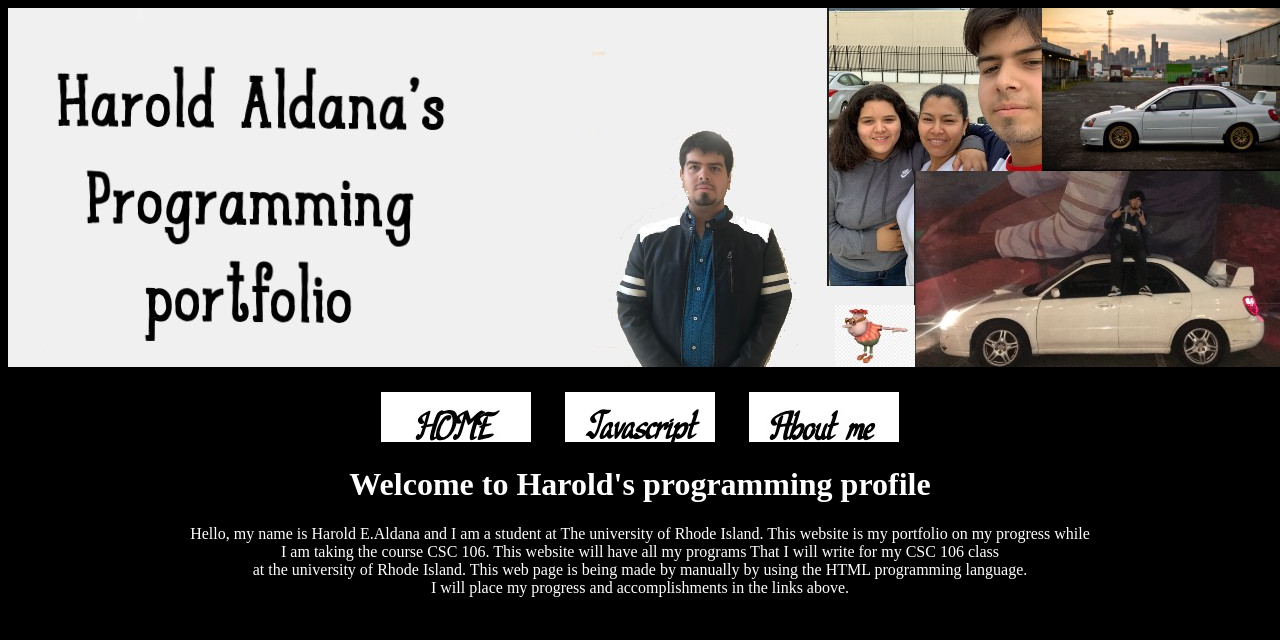
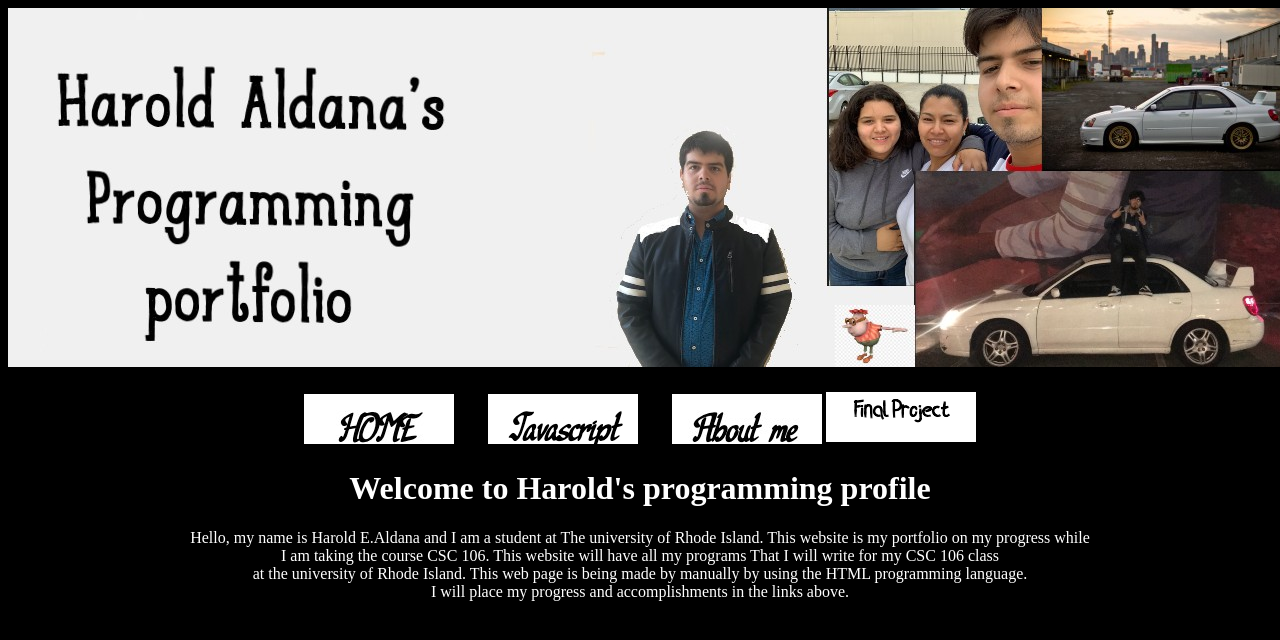
Before and after one commit to HaroldA3102/csc106, a plain HTML site: page index.html in a window 1280 px wide. Drawn offline with Linux system fonts and the light colour scheme.

Commit message:
Update index.html

```diff
--- a/index.html
+++ b/index.html
@@ -30,6 +30,10 @@
                 <a href= "https://harolda3102.github.io/csc106/about.html">
                 <img id="about" src="about_me.png" alt="information about me">
     </td>
+           <td>
+                <a href= "https://harolda3102.github.io/csc106/final.html">
+                <img id="final" src="final.png" alt="final Project">
+    </td>
      </Table></center>
 
                 <center><h1> Welcome to Harold's programming profile</h1></center>
```
